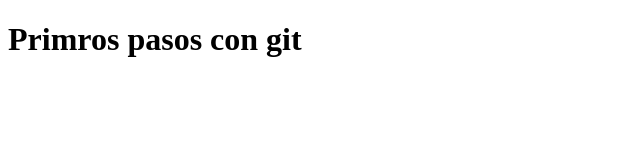
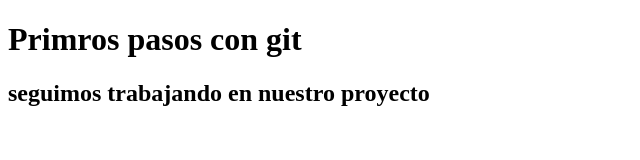
Before and after one commit to julianmoran1/reposgit, a plain HTML site: page index.html in a window 1280 px wide. Shown: the whole page, without its empty margins (0-640 px from the left). Drawn offline with Linux system fonts and the light colour scheme.

Commit message:
otro cambio
agregamos h2

```diff
--- a/index.html
+++ b/index.html
@@ -8,5 +8,6 @@
 </head>
 <body>
     <h1>Primros pasos con git</h1>
+    <h2>seguimos trabajando en nuestro proyecto</h2>
 </body>
 </html>
```
